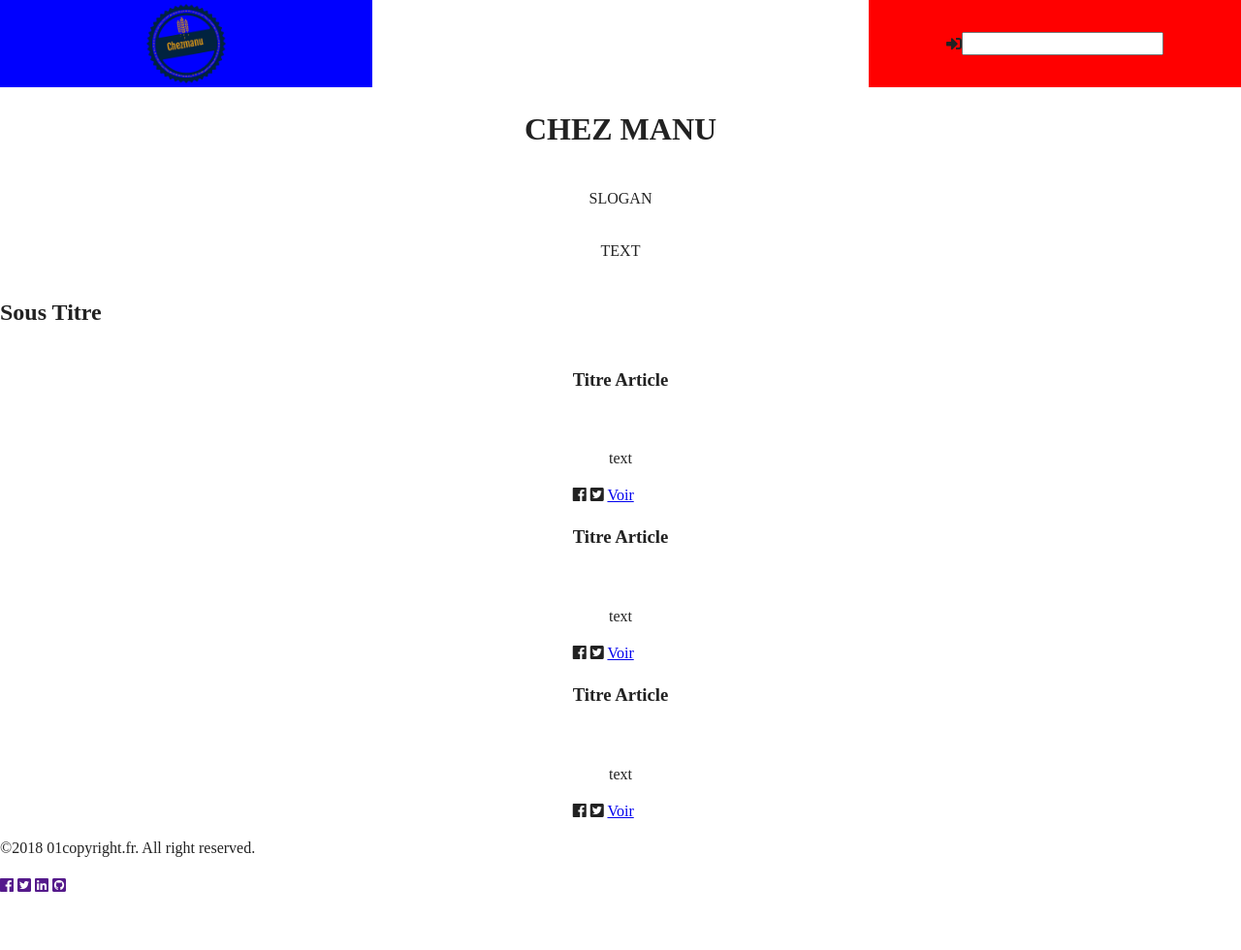
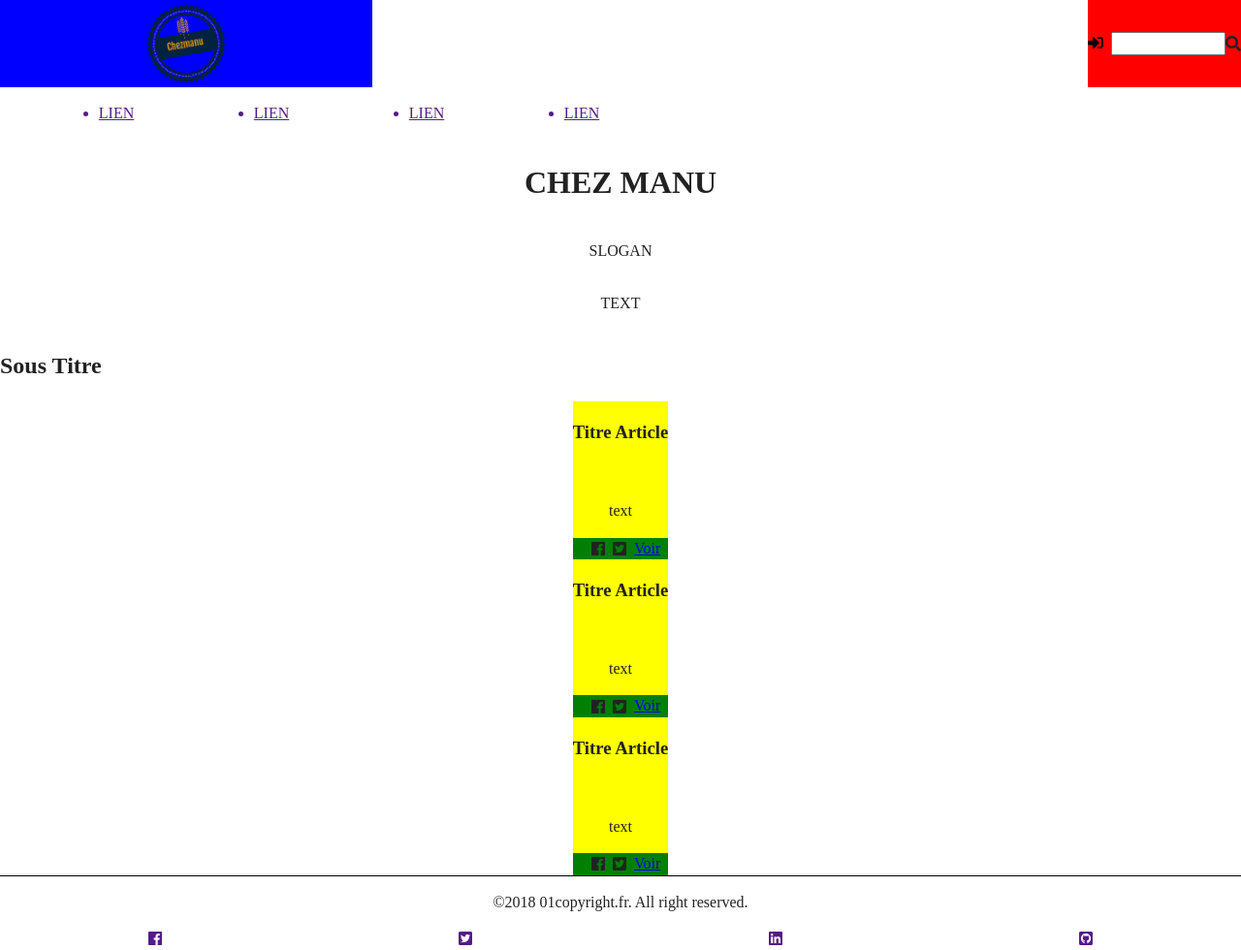
Before and after one commit to Nass9696/ChezManu, a plain HTML site: page index.html in a window 1280 px wide. Shown: the whole page at 97% size. Before the commit the page ends 925 px from the top, so only its background shows below. Drawn offline with nearby package versions, Linux system fonts and the light colour scheme.

Commit message:
AddHeaderTablet

```diff
--- a/css/main.css
+++ b/css/main.css
@@ -98,8 +98,39 @@ textarea {
    ========================================================================== */
 
 /************************GENERAL RULES*******************/
+footer {
+  border-top: 1px solid black;
+}
 
+article {
+  background-color: yellow;
+}
 /************************GENERAL RULES*******************/
+
+/************************COLOR UTILITIES CLASS*******************/
+.black {
+  color: black;
+}
+
+.white {
+  color: white;
+}
+
+.colornone{
+  color: none;
+}
+.backGreen {
+  background-color: green;
+}
+
+.backRed {
+  background-color: red;
+}
+
+.backYellow {
+  background-color: yellow;
+}
+/************************COLOR UTILITIES CLASS*******************/
 
 /************************UTILITIES CLASS*******************/
 .row {
@@ -131,6 +162,11 @@ textarea {
 .textCenter {
   text-align: center;
 }
+
+.marginR {
+  margin-right: 0.5em;
+}
+
 /************************UTILITIES CLASS*******************/
 
 /************************ !!!! BASE STYLE CSS!!!! ************************/
@@ -148,8 +184,11 @@ textarea {
 }
 
 .NavBar {
-  width: 30%;
   background-color: red;
+  align-items: center;
+}
+
+.FormBarFixed {
   align-items: center;
 }
 /************************FIXED BAR******************/
@@ -159,8 +198,17 @@ textarea {
   align-items: center;
 }
 /************************END HEADER******************/
+.ulListHeader {
+  width: 50%;
+}
 /************************START MAIN******************/
+.iconeArticle {
+  background-color: green;
+  justify-content: flex-end;
+  align-items: center;
+}
 /************************END MAIN******************/
+
 /************************START FOOTER******************/
 /************************END FOOTER******************/
 
@@ -179,26 +227,15 @@ textarea {
 /********************!!!!! START STYLE RESPONSIVE DESIGN !!!!!!***************************/
 
 /**************************MOBILE***************************/
-@media screen and (min-width: 280px){
+
 
 /*********BAR FIXED********/
   .IconMobile {
     display: flex;
   }
-  .SearchBar {
-    display: none;
-  }
 /*********BAR FIXED********/
-/*********HEADER********/
-header nav {
-  display: none;
-}
-/*********HEADER********/
 
 /*********MAIN********/
-.CallToAction {
-  display: none;
-}
 
 .MainTextImg {
   align-items: center;
@@ -209,14 +246,6 @@ header nav {
 }
 /*********MAIN********/
 
-/*********FOOTER********/
-footer nav {
-  display: none;
-}
-/*********FOOTER********/
-}
-
-
 /**************************MOBILE***************************/
 
 /**************************TABLETTE***************************/
@@ -224,6 +253,15 @@ footer nav {
 .IconMobile {
   display: none;
 }
+
+.FormBarFixed {
+  display: flex;
+}
+/***********************HEADER*********************/
+.NavHeader {
+  display: flex;
+}
+/***********************HEADER*********************/
 }
 /**************************TABLETTE***************************/
 
--- a/index.html
+++ b/index.html
@@ -23,27 +23,27 @@
   <div class = "Logo column alignC">
     <img src="img/chezmanu.png" alt="" height="90"/>
     <div class="IconMobile">
-      <i class="fas fa-bars MenuIconMobile"></i>
+      <i class="fas fa-bars fa-x2 MenuIconMobile"></i>
     </div>
   </div>
-  <nav class = "NavBar row justifyC">
-    <i class="fas fa-sign-in-alt IconLogin"></i>
-    <form>
-      <input class = "SearchBar" type ="search" name ="Rechercher" value="" width = "10">
+  <nav class = "NavBar row justifyC spaceAround">
+    <a href = ""><i class="fas fa-sign-in-alt IconLogin black marginR"></i></a>
+    <form class = "FormBarFixed none">
+      <input class = "SearchBar" type ="search" name ="Rechercher" value="" size = "10"/>
+      <i class="fas fa-search"></i>
     </form>
-    <i></i>
   </nav>
 </div>
 <!--~~~~~~~~~~~~~~~~~~~~~~~~~~~~~~ BAR FIXED~~~~~~~~~~~~~~~~~~~~~~~~~~~~~~~~~-->
 
 <!--~~~~~~~~~~~~~~~~~~~~~~~~~~~~~~ START HEADER~~~~~~~~~~~~~~~~~~~~~~~~~~~~~~~~~-->
-<header class = ".column">
-  <nav>
-    <ul>
-      <li>LIEN</li>
-      <li>LIEN</li>
-      <li>LIEN</li>
-      <li>LIEN</li>
+<header>
+  <nav class = "NavHeader none">
+    <ul class = "ulListHeader spaceAround row">
+      <a href = ""><li>LIEN</li></a>
+      <a href = ""><li>LIEN</li></a>
+      <a href = ""><li>LIEN</li></a>
+      <a href = ""><li>LIEN</li></a>
     </ul>
   </nav>
   <section class = "PrincipalTitle column">
@@ -56,7 +56,7 @@
 
 <!--~~~~~~~~~~~~~~~~~~~~~~~~~~~~~~START MAIN~~~~~~~~~~~~~~~~~~~~~~~~~~~~~~~~~-->
 <main>
-  <div class="CallToAction">
+  <div class="CallToAction none">
     <a href="#"></a>
     <p>Test</p>
     <a href="#"></a>
@@ -79,10 +79,10 @@
       <h3>Titre Article</h3>
       <img src="" alt="">
       <p class = "textCenter">text</p>
-      <div class="iconeArticle">
-        <i class="fab fa-facebook"></i>
-        <i class="fab fa-twitter-square"></i>
-        <a href="#">Voir</a>
+      <div class="iconeArticle row">
+        <i class="fab fa-facebook marginR"></i>
+        <i class="fab fa-twitter-square marginR"></i>
+        <a class = "marginR" href="#">Voir</a>
       </div>
     </article>
     <!--Second-->
@@ -90,33 +90,34 @@
       <h3>Titre Article</h3>
       <img src="" alt="">
       <p class = "textCenter">text</p>
-      <div class="iconeArticle">
-        <i class="fab fa-facebook"></i>
-        <i class="fab fa-twitter-square"></i>
-        <a href="#">Voir</a>
+      <div class="iconeArticle row">
+        <i class="fab fa-facebook marginR"></i>
+        <i class="fab fa-twitter-square marginR"></i>
+        <a class = "marginR" href="#">Voir</a>
     </article>
     <!--Third-->
     <article>
       <h3>Titre Article</h3>
       <img src="" alt="">
       <p class = "textCenter">text</p>
-      <div class="iconeArticle">
-        <i class="fab fa-facebook"></i>
-        <i class="fab fa-twitter-square"></i>
-        <a href="#">Voir</a>
+      <div class="iconeArticle row">
+        <i class="fab fa-facebook marginR"></i>
+        <i class="fab fa-twitter-square marginR"></i>
+        <a class = "marginR" href="#">Voir</a>
+      </div>
+      <!--END ARTICLES-->
     </article>
-    <!--END ARTICLES-->
+    <!--END DIV ARTICLES-->
     </div>
-    <!--END DIV ARTICLES-->
+<!--~~~~~~ END 3 SECTION~~~~~~~-->
   </section>
-  <!--~~~~~~ END 3 SECTION~~~~~~~-->
 </main>
 <!--~~~~~~~~~~~~~~~~~~~~~~~~~~~~~~END MAIN~~~~~~~~~~~~~~~~~~~~~~~~~~~~~~~~~-->
 
 <!--~~~~~~~~~~~~~~~~~~~~~~~~~~~~~~START FOOTER~~~~~~~~~~~~~~~~~~~~~~~~~~~~~~~~~-->
 <footer>
   <!--START NAV-->
-  <nav>
+  <nav class = "none">
     <!--FIRST UL-->
     <ul>
       <li>TEST</li>
@@ -137,9 +138,9 @@
     </ul>
   </nav>
   <!--END NAV-->
-<p>©2018 01copyright.fr. All right reserved.</p>
+<p class = "textCenter">©2018 01copyright.fr. All right reserved.</p>
 <!--BLOCK SOCIAL ICONES-->
-<div class="Social">
+<div class="Social row justifyC spaceAround">
   <a href = ""><i class="fab fa-facebook"></i></a>
   <a href = ""><i class="fab fa-twitter-square"></i></a>
   <a href = ""><i class="fab fa-linkedin"></i></a>
```
